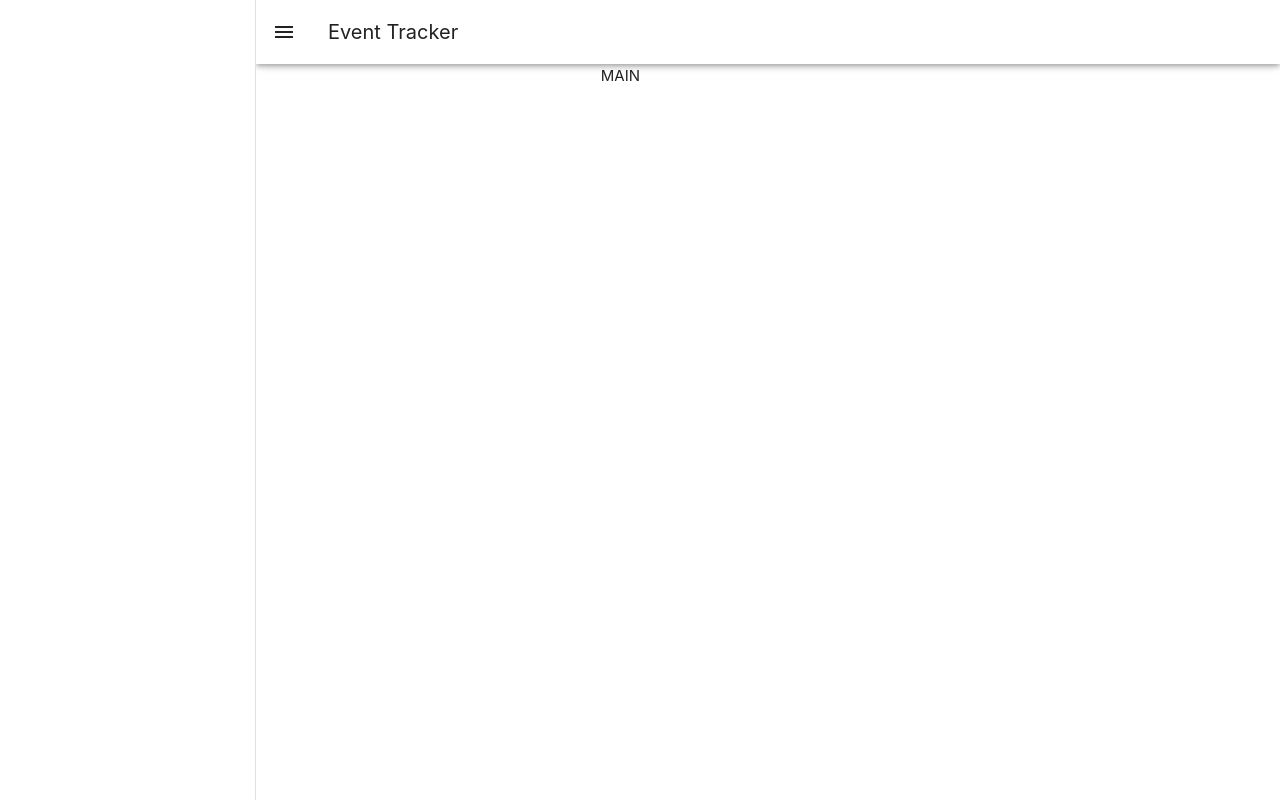
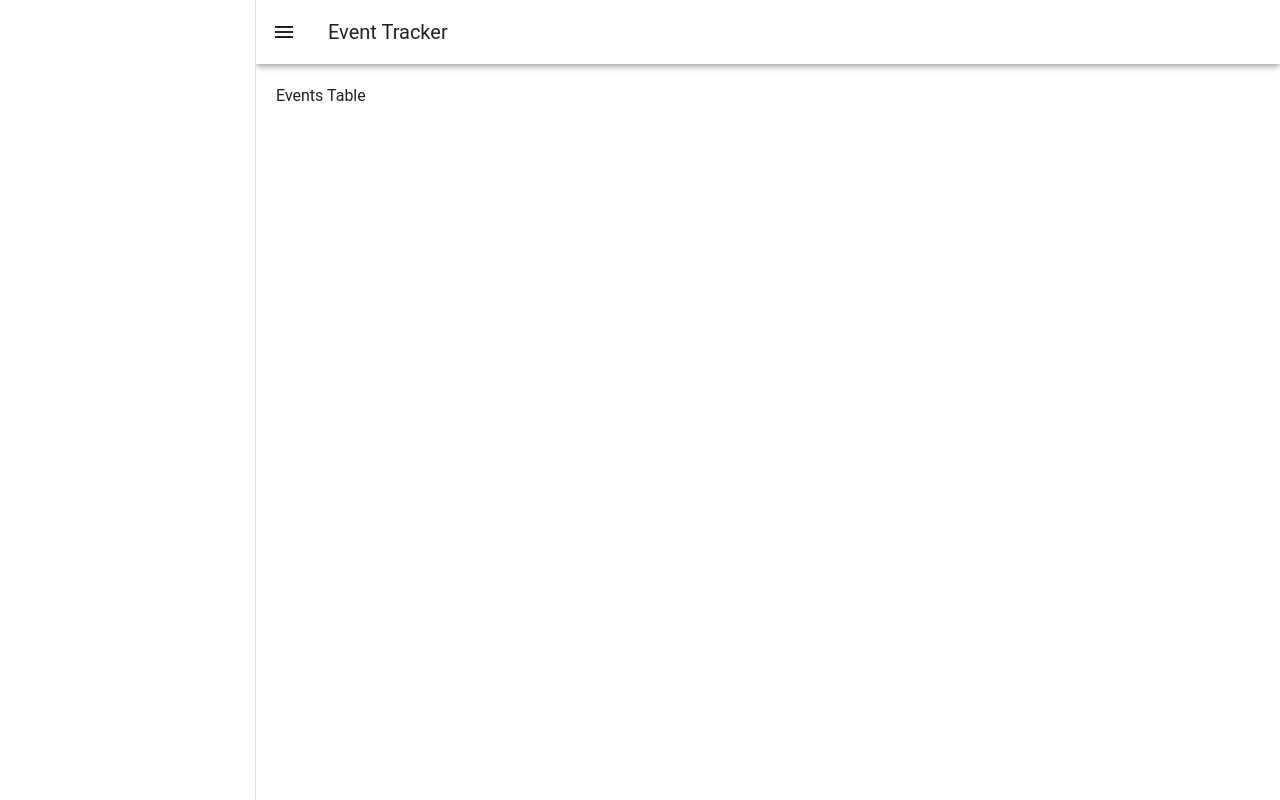
Before and after one commit to matjazc/event-tracker, a Vue app in the folder client/: page / in a window 1280 px wide. Built offline with nearby package versions, Linux system fonts and the light colour scheme; the HTML template or start-up script is replaced by a standard one.

Commit message:
integrate scss

```diff
--- a/client/package.json
+++ b/client/package.json
@@ -42,6 +42,8 @@
     "jsdom": "^26.0.0",
     "npm-run-all2": "^7.0.2",
     "prettier": "^3.4.2",
+    "sass": "^1.84.0",
+    "sass-loader": "^16.0.4",
     "start-server-and-test": "^2.0.10",
     "typescript": "~5.7.3",
     "vite": "^6.0.11",
--- a/client/src/assets/base.css
+++ /dev/null
@@ -1,86 +0,0 @@
-/* color palette from <https://github.com/vuejs/theme> */
-:root {
-  --vt-c-white: #ffffff;
-  --vt-c-white-soft: #f8f8f8;
-  --vt-c-white-mute: #f2f2f2;
-
-  --vt-c-black: #181818;
-  --vt-c-black-soft: #222222;
-  --vt-c-black-mute: #282828;
-
-  --vt-c-indigo: #2c3e50;
-
-  --vt-c-divider-light-1: rgba(60, 60, 60, 0.29);
-  --vt-c-divider-light-2: rgba(60, 60, 60, 0.12);
-  --vt-c-divider-dark-1: rgba(84, 84, 84, 0.65);
-  --vt-c-divider-dark-2: rgba(84, 84, 84, 0.48);
-
-  --vt-c-text-light-1: var(--vt-c-indigo);
-  --vt-c-text-light-2: rgba(60, 60, 60, 0.66);
-  --vt-c-text-dark-1: var(--vt-c-white);
-  --vt-c-text-dark-2: rgba(235, 235, 235, 0.64);
-}
-
-/* semantic color variables for this project */
-:root {
-  --color-background: var(--vt-c-white);
-  --color-background-soft: var(--vt-c-white-soft);
-  --color-background-mute: var(--vt-c-white-mute);
-
-  --color-border: var(--vt-c-divider-light-2);
-  --color-border-hover: var(--vt-c-divider-light-1);
-
-  --color-heading: var(--vt-c-text-light-1);
-  --color-text: var(--vt-c-text-light-1);
-
-  --section-gap: 160px;
-}
-
-@media (prefers-color-scheme: dark) {
-  :root {
-    --color-background: var(--vt-c-black);
-    --color-background-soft: var(--vt-c-black-soft);
-    --color-background-mute: var(--vt-c-black-mute);
-
-    --color-border: var(--vt-c-divider-dark-2);
-    --color-border-hover: var(--vt-c-divider-dark-1);
-
-    --color-heading: var(--vt-c-text-dark-1);
-    --color-text: var(--vt-c-text-dark-2);
-  }
-}
-
-*,
-*::before,
-*::after {
-  box-sizing: border-box;
-  margin: 0;
-  font-weight: normal;
-}
-
-body {
-  min-height: 100vh;
-  color: var(--color-text);
-  background: var(--color-background);
-  transition:
-    color 0.5s,
-    background-color 0.5s;
-  line-height: 1.6;
-  font-family:
-    Inter,
-    -apple-system,
-    BlinkMacSystemFont,
-    'Segoe UI',
-    Roboto,
-    Oxygen,
-    Ubuntu,
-    Cantarell,
-    'Fira Sans',
-    'Droid Sans',
-    'Helvetica Neue',
-    sans-serif;
-  font-size: 15px;
-  text-rendering: optimizeLegibility;
-  -webkit-font-smoothing: antialiased;
-  -moz-osx-font-smoothing: grayscale;
-}
--- a/client/src/assets/main.css
+++ /dev/null
@@ -1,35 +0,0 @@
-@import './base.css';
-
-#app {
-  max-width: 1280px;
-  margin: 0 auto;
-  padding: 2rem;
-  font-weight: normal;
-}
-
-a,
-.green {
-  text-decoration: none;
-  color: hsla(160, 100%, 37%, 1);
-  transition: 0.4s;
-  padding: 3px;
-}
-
-@media (hover: hover) {
-  a:hover {
-    background-color: hsla(160, 100%, 37%, 0.2);
-  }
-}
-
-@media (min-width: 1024px) {
-  body {
-    display: flex;
-    place-items: center;
-  }
-
-  #app {
-    display: grid;
-    grid-template-columns: 1fr 1fr;
-    padding: 0 2rem;
-  }
-}
--- /dev/null
+++ b/client/src/components/EventsTable.vue
@@ -0,0 +1,9 @@
+<template>
+  <div class="eventsTable">Events Table</div>
+</template>
+
+<style type="scss">
+.eventsTable {
+  margin: 20px;
+}
+</style>
--- a/client/src/main.ts
+++ b/client/src/main.ts
@@ -5,7 +5,6 @@ import { createVuetify } from 'vuetify';
 import * as components from 'vuetify/components';
 import * as directives from 'vuetify/directives';
 import 'vuetify/styles';
-import './assets/main.css';
 
 import App from './App.vue';
 import router from './router';
--- a/client/src/router/index.ts
+++ b/client/src/router/index.ts
@@ -1,13 +1,13 @@
 import { createRouter, createWebHistory } from 'vue-router'
-import HomeView from '../views/HomeView.vue'
+import DashboardView from '../views/DashboardView.vue'
 
 const router = createRouter({
   history: createWebHistory(import.meta.env.BASE_URL),
   routes: [
     {
       path: '/',
-      name: 'home',
-      component: HomeView,
+      name: 'dashboard',
+      component: DashboardView,
     },
   ],
 })
--- a/client/src/views/HomeView.vue
+++ b/client/src/views/DashboardView.vue
@@ -1,5 +1,6 @@
 <script setup lang="ts">
-import { ref } from 'vue'
+import { ref } from 'vue';
+import EventsTable from '../components/EventsTable.vue';
 
 const drawer = ref(null)
 </script>
@@ -14,6 +15,6 @@ const drawer = ref(null)
       <v-app-bar-title>Event Tracker</v-app-bar-title>
     </v-app-bar>
 
-    <v-main> MAIN </v-main>
+    <v-main> <EventsTable/> </v-main>
   </v-app>
 </template>
```
Also changed, not shown: 1 other file (tests, documents, lock files or other folders).
